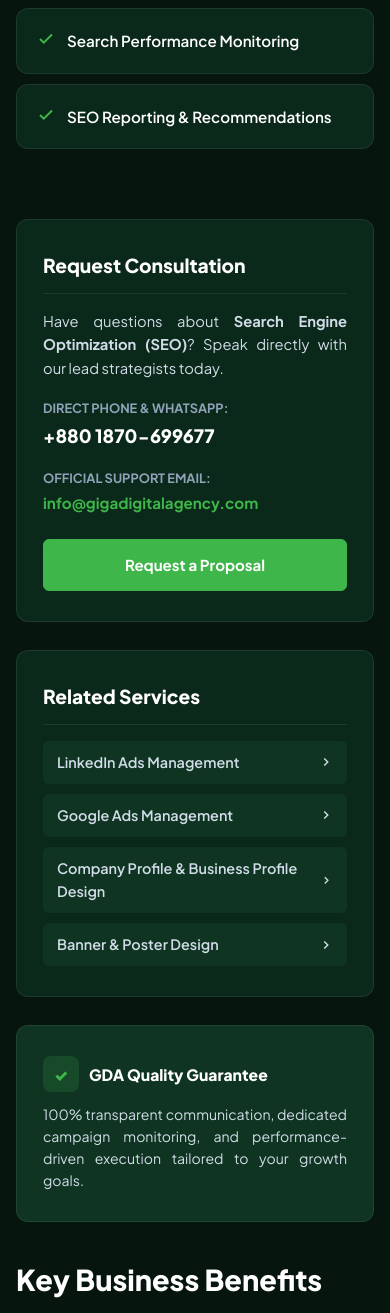
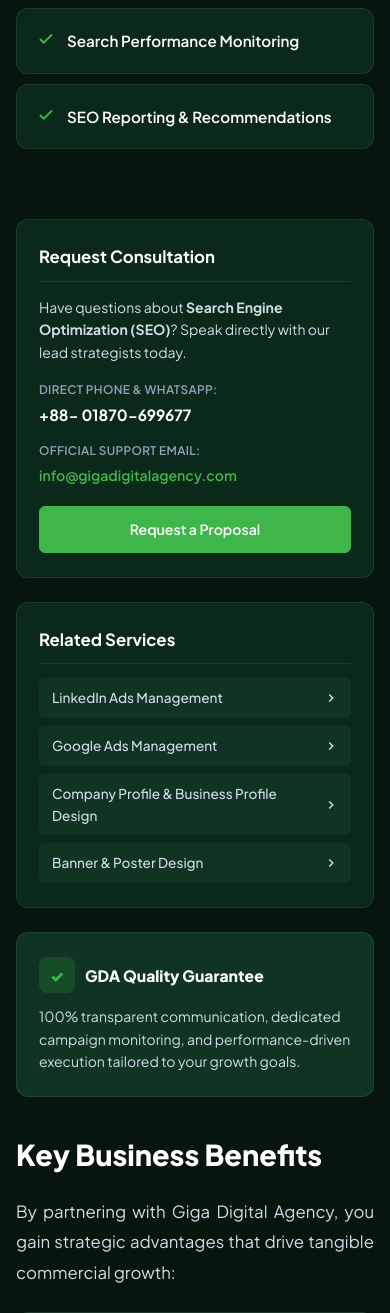
Before and after one commit to snigdhaurmiurma/giga-digital-agency, a PHP site: page /services/seo.html in a window 390 px wide. Shown: the part 2707-4020 px from the top of the page. Run offline with PHP 8.4, Linux system fonts and the light colour scheme.

Commit message:
style: normalize service sidebar card fonts and standardize phone format to +88- 01870-699677 site-wide

```diff
--- a/css/style.css
+++ b/css/style.css
@@ -3937,21 +3937,31 @@ textarea.form-input {
 .service-sidebar {
   display: flex;
   flex-direction: column;
-  gap: 28px;
+  gap: 24px;
 }
 .service-sidebar-card {
   background: var(--bg-surface);
   border: 1px solid var(--border-subtle);
   border-radius: var(--radius-md);
-  padding: 30px 26px;
+  padding: 24px 22px;
 }
 .service-sidebar-card h3 {
-  font-size: 1.2rem;
-  font-weight: 800;
+  font-size: 1.05rem;
+  font-weight: 700;
   color: var(--text-heading);
-  margin-bottom: 16px;
-  padding-bottom: 12px;
+  margin-bottom: 14px;
+  padding-bottom: 10px;
   border-bottom: 1px solid var(--border-subtle);
+}
+.service-sidebar-card p {
+  font-size: 0.875rem !important;
+  line-height: 1.6 !important;
+  text-align: left !important;
+}
+.service-sidebar-card .btn {
+  font-size: 0.88rem;
+  font-weight: 600;
+  padding: 11px 18px;
 }
 .sidebar-service-links {
   list-style: none;
@@ -3959,17 +3969,17 @@ textarea.form-input {
   margin: 0;
   display: flex;
   flex-direction: column;
-  gap: 10px;
+  gap: 8px;
 }
 .sidebar-service-links a {
   display: flex;
   align-items: center;
   justify-content: space-between;
-  padding: 10px 14px;
+  padding: 9px 13px;
   border-radius: var(--radius-sm);
   background: var(--bg-surface-elevated);
-  font-size: 0.9rem;
-  font-weight: 600;
+  font-size: 0.85rem;
+  font-weight: 500;
   color: var(--text-main);
   transition: all 0.2s ease;
 }
@@ -4473,7 +4483,6 @@ textarea.form-input {
 .service-main-text p,
 .benefit-card p,
 .service-cta-box p,
-.service-sidebar-card p,
 .about-grid-two p,
 .service-desc,
 .faq-answer p,
--- a/includes/footer.php
+++ b/includes/footer.php
@@ -201,7 +201,7 @@ $asset_prefix = isset($is_subpage) && $is_subpage ? '../' : '';
   </footer>
 
   <!-- Floating WhatsApp Quick Button -->
-  <a href="https://wa.me/8801870699677?text=Hello%20Giga%20Digital%20Agency,%20I%20would%20like%20to%20discuss%20your%20services." target="_blank" rel="noopener noreferrer" class="floating-whatsapp-btn" aria-label="Chat with Giga Digital Agency on WhatsApp" title="Chat on WhatsApp (+880 1870-699677)">
+  <a href="https://wa.me/8801870699677?text=Hello%20Giga%20Digital%20Agency,%20I%20would%20like%20to%20discuss%20your%20services." target="_blank" rel="noopener noreferrer" class="floating-whatsapp-btn" aria-label="Chat with Giga Digital Agency on WhatsApp" title="Chat on WhatsApp (+88- 01870-699677)">
     <svg viewBox="0 0 24 24" fill="currentColor">
       <path d="M12.031 6.172c-3.181 0-5.767 2.586-5.768 5.766-.001 1.298.38 2.27 1.019 3.287l-.582 2.128 2.182-.573c.978.58 1.911.928 3.145.929 3.178 0 5.767-2.587 5.768-5.766.001-3.187-2.575-5.77-5.764-5.771zm3.392 8.244c-.144.405-.837.774-1.17.824-.299.045-.677.063-1.092-.069-.252-.08-.575-.187-.988-.365-1.739-.751-2.874-2.502-2.961-2.617-.087-.116-.708-.94-.708-1.793s.448-1.273.607-1.446c.159-.173.346-.217.462-.217l.332.006c.106.005.249-.04.39.298.144.347.491 1.2.534 1.287.043.087.072.188.014.304-.058.116-.087.188-.173.289l-.26.304c-.087.086-.177.18-.076.354.101.174.449.741.964 1.201.662.591 1.221.774 1.394.86s.275.072.376-.044c.101-.116.433-.506.549-.68.116-.173.231-.145.39-.087s1.011.477 1.184.564.289.13.332.202c.045.072.045.419-.1.824zm-3.423-14.416c-6.627 0-12 5.373-12 12 0 2.154.57 4.175 1.564 5.918l-1.564 5.71 5.86-1.536c1.678.914 3.603 1.408 5.64 1.408 6.627 0 12-5.373 12-12s-5.373-12-12-12z"/>
     </svg>
--- a/includes/header.php
+++ b/includes/header.php
@@ -36,7 +36,7 @@ $asset_prefix = isset($is_subpage) && $is_subpage ? '../' : '';
   <link href="https://fonts.googleapis.com/css2?family=Caveat:wght@600;700&family=Plus+Jakarta+Sans:wght@400;500;600;700;800;900&display=swap" rel="stylesheet">
 
   <!-- Stylesheets -->
-  <link rel="stylesheet" href="<?php echo $asset_prefix; ?>css/style.css?v=5.0">
+  <link rel="stylesheet" href="<?php echo $asset_prefix; ?>css/style.css?v=5.1">
   <link rel="stylesheet" href="<?php echo $asset_prefix; ?>css/responsive.css?v=3.0">
 </head>
 <body>
@@ -266,7 +266,7 @@ $asset_prefix = isset($is_subpage) && $is_subpage ? '../' : '';
         </div>
       </div>
       <p style="font-size:0.85rem; color:var(--text-muted); margin-bottom:4px;">Direct Hotline:</p>
-      <p style="font-size:1.05rem; font-weight:800; color:var(--text-heading); margin-bottom:12px;">+880 1870-699677</p>
+      <p style="font-size:1.05rem; font-weight:800; color:var(--text-heading); margin-bottom:12px;">+88- 01870-699677</p>
       <a href="https://wa.me/8801870699677?text=Hello%20Giga%20Digital%20Agency,%20I%20would%20like%20to%20discuss%20your%20services." target="_blank" rel="noopener noreferrer" class="btn btn-whatsapp" style="width:100%; margin-bottom:10px;">
         <svg width="18" height="18" viewBox="0 0 24 24" fill="currentColor" style="display:inline-block; vertical-align:middle; flex-shrink:0; margin-right:6px;"><path d="M12.031 6.172c-3.181 0-5.767 2.586-5.768 5.766-.001 1.298.38 2.27 1.019 3.287l-.582 2.128 2.182-.573c.978.58 1.911.928 3.145.929 3.178 0 5.767-2.587 5.768-5.766.001-3.187-2.575-5.77-5.764-5.771zm3.392 8.244c-.144.405-.837.774-1.17.824-.299.045-.677.063-1.092-.069-.252-.08-.575-.187-.988-.365-1.739-.751-2.874-2.502-2.961-2.617-.087-.116-.708-.94-.708-1.793s.448-1.273.607-1.446c.159-.173.346-.217.462-.217l.332.006c.106.005.249-.04.39.298.144.347.491 1.2.534 1.287.043.087.072.188.014.304-.058.116-.087.188-.173.289l-.26.304c-.087.086-.177.18-.076.354.101.174.449.741.964 1.201.662.591 1.221.774 1.394.86s.275.072.376-.044c.101-.116.433-.506.549-.68.116-.173.231-.145.39-.087s1.011.477 1.184.564.289.13.332.202c.045.072.045.419-.1.824zm-3.423-14.416c-6.627 0-12 5.373-12 12 0 2.154.57 4.175 1.564 5.918l-1.564 5.71 5.86-1.536c1.678.914 3.603 1.408 5.64 1.408 6.627 0 12-5.373 12-12s-5.373-12-12-12z"/></svg>
         <span>Chat on WhatsApp</span>
--- a/index.php
+++ b/index.php
@@ -1986,7 +1986,7 @@ require_once __DIR__ . '/includes/header.php';
           <div style="margin-bottom:20px;">
             <div style="font-size:0.82rem; color:var(--text-muted); text-transform:uppercase; font-weight:800; margin-bottom:4px;">Contact:</div>
             <p style="font-size:1.05rem; font-weight:800; color:var(--accent-primary); line-height:1.6;">
-              <a href="tel:+8801870699677">+880 1870-699677</a> (Direct Hotline &amp; WhatsApp)
+              <a href="tel:+8801870699677">+88- 01870-699677</a> (Direct Hotline &amp; WhatsApp)
             </p>
           </div>
 
@@ -2017,7 +2017,7 @@ require_once __DIR__ . '/includes/header.php';
 
           <a href="https://wa.me/8801870699677?text=Hello%20Giga%20Digital%20Agency,%20I%20would%20like%20to%20discuss%20your%20services." target="_blank" rel="noopener noreferrer" class="btn btn-whatsapp btn-whatsapp-universal">
             <svg width="18" height="18" viewBox="0 0 24 24" fill="currentColor" style="display:inline-block; vertical-align:middle; flex-shrink:0;"><path d="M12.031 6.172c-3.181 0-5.767 2.586-5.768 5.766-.001 1.298.38 2.27 1.019 3.287l-.582 2.128 2.182-.573c.978.58 1.911.928 3.145.929 3.178 0 5.767-2.587 5.768-5.766.001-3.187-2.575-5.77-5.764-5.771zm3.392 8.244c-.144.405-.837.774-1.17.824-.299.045-.677.063-1.092-.069-.252-.08-.575-.187-.988-.365-1.739-.751-2.874-2.502-2.961-2.617-.087-.116-.708-.94-.708-1.793s.448-1.273.607-1.446c.159-.173.346-.217.462-.217l.332.006c.106.005.249-.04.39.298.144.347.491 1.2.534 1.287.043.087.072.188.014.304-.058.116-.087.188-.173.289l-.26.304c-.087.086-.177.18-.076.354.101.174.449.741.964 1.201.662.591 1.221.774 1.394.86s.275.072.376-.044c.101-.116.433-.506.549-.68.116-.173.231-.145.39-.087s1.011.477 1.184.564.289.13.332.202c.045.072.045.419-.1.824zm-3.423-14.416c-6.627 0-12 5.373-12 12 0 2.154.57 4.175 1.564 5.918l-1.564 5.71 5.86-1.536c1.678.914 3.603 1.408 5.64 1.408 6.627 0 12-5.373 12-12s-5.373-12-12-12z"/></svg>
-            WhatsApp: +880 1870-699677
+            WhatsApp: +88- 01870-699677
           </a>
         </div>
 
--- a/pages/contact.php
+++ b/pages/contact.php
@@ -44,7 +44,7 @@ require_once __DIR__ . '/../includes/header.php';
               <div class="contact-icon-box">ðŸ“ž</div>
               <div class="contact-detail-text">
                 <h5>Phone / Direct Inquiries</h5>
-                <p><a href="tel:+8801870699677">+880 1870-699677</a> &bull; <a href="tel:+8801870699677">+880 1870-699677</a></p>
+                <p><a href="tel:+8801870699677">+88- 01870-699677</a> &bull; <a href="tel:+8801870699677">+88- 01870-699677</a></p>
               </div>
             </div>
 
--- a/services/seo.html
+++ b/services/seo.html
@@ -18,7 +18,7 @@
   <link rel="preconnect" href="https://fonts.gstatic.com" crossorigin>
   <link href="https://fonts.googleapis.com/css2?family=Plus+Jakarta+Sans:wght@400;500;600;700;800;900&display=swap" rel="stylesheet">
 
-  <link rel="stylesheet" href="../css/style.css?v=7.2">
+  <link rel="stylesheet" href="../css/style.css?v=7.3">
   <link rel="stylesheet" href="../css/responsive.css?v=5.1">
 </head>
 <body>
@@ -223,7 +223,7 @@
     </div>
     <div style="border-top:1px solid var(--border-subtle); padding-top:18px;">
       <p style="font-size:0.85rem; color:var(--text-muted); margin-bottom:4px;">Direct Hotline:</p>
-      <p style="font-size:1.05rem; font-weight:800; color:var(--text-heading); margin-bottom:12px;">+880 1870-699677</p>
+      <p style="font-size:1.05rem; font-weight:800; color:var(--text-heading); margin-bottom:12px;">+88- 01870-699677</p>
       <a href="https://wa.me/8801870699677?text=Hello%20Giga%20Digital%20Agency,%20I%20would%20like%20to%20discuss%20your%20services." target="_blank" rel="noopener noreferrer" class="btn btn-whatsapp" style="width:100%; margin-bottom:10px;">
         Chat on WhatsApp
       </a>
@@ -341,7 +341,7 @@
                   <svg width="17" height="17" viewBox="0 0 24 24" fill="none" stroke="currentColor" stroke-width="2.5"><line x1="5" y1="12" x2="19" y2="12"></line><polyline points="12 5 19 12 12 19"></polyline></svg>
                 </a>
                 <a href="https://wa.me/8801870699677?text=Hello%20Giga%20Digital%20Agency,%20I%20would%20like%20to%20discuss%20Search%20Engine%20Optimization%20(SEO)." target="_blank" rel="noopener noreferrer" class="poster-btn poster-btn-ghost">
-                  <span>Direct Hotline: +880 1870-699677</span>
+                  <span>Direct Hotline: +88- 01870-699677</span>
                 </a>
               </div>
             </div>
@@ -444,13 +444,13 @@
           <p style="font-size:0.92rem; color:var(--text-main); margin-bottom:18px; line-height:1.6;">
             Have questions about <strong>Search Engine Optimization (SEO)</strong>? Speak directly with our lead strategists today.
           </p>
-          <div style="margin-bottom:18px;">
-            <div style="font-size:0.8rem; text-transform:uppercase; color:var(--text-muted); font-weight:700;">Direct Phone & WhatsApp:</div>
-            <a href="tel:+8801870699677" style="font-size:1.15rem; font-weight:900; color:var(--text-heading); display:block; margin-top:2px;">+880 1870-699677</a>
+          <div style="margin-bottom:14px;">
+            <div style="font-size:0.74rem; text-transform:uppercase; letter-spacing:0.03em; color:var(--text-muted); font-weight:600;">Direct Phone & WhatsApp:</div>
+            <a href="tel:+8801870699677" style="font-size:0.96rem; font-weight:700; color:var(--text-heading); display:block; margin-top:3px;">+88- 01870-699677</a>
           </div>
-          <div style="margin-bottom:24px;">
-            <div style="font-size:0.8rem; text-transform:uppercase; color:var(--text-muted); font-weight:700;">Official Support Email:</div>
-            <a href="mailto:info@gigadigitalagency.com" style="font-size:0.95rem; font-weight:700; color:var(--accent-primary); display:block; margin-top:2px;">info@gigadigitalagency.com</a>
+          <div style="margin-bottom:20px;">
+            <div style="font-size:0.74rem; text-transform:uppercase; letter-spacing:0.03em; color:var(--text-muted); font-weight:600;">Official Support Email:</div>
+            <a href="mailto:info@gigadigitalagency.com" style="font-size:0.88rem; font-weight:600; color:var(--accent-primary); display:block; margin-top:3px;">info@gigadigitalagency.com</a>
           </div>
           <a href="../index.html#contact" class="btn btn-primary" style="width:100%; text-align:center;">Request a Proposal</a>
         </div>
```
Also changed, not shown: index.html (+5 -5 lines), services/banner-poster-design.html (+9 -9 lines), services/branding-design.html (+9 -9 lines), services/company-profile-design.html (+9 -9 lines), services/content-marketing.html (+9 -9 lines), services/digital-marketing.html (+9 -9 lines), services/facebook-boosting.html (+9 -9 lines), services/google-ads.html (+9 -9 lines), services/linkedin-ads.html (+9 -9 lines), services/video-editing.html (+9 -9 lines), services/web-design-development.html (+9 -9 lines).
